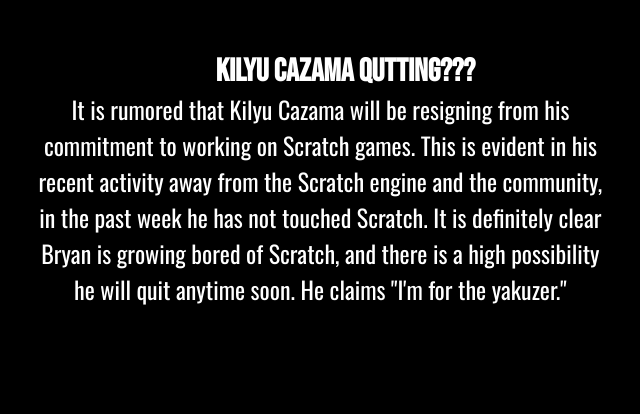
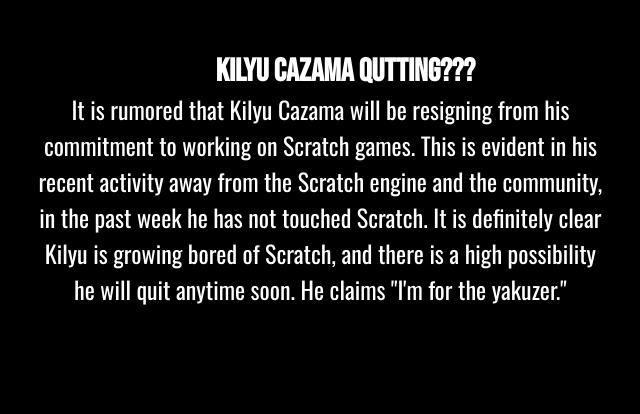
Before and after one commit to brorgus/brorgus.github.io, a plain HTML site: page news.html in a window 1280 px wide. Shown: the part 336-750 px from the top of the page, 606-1246 px from the left. Drawn offline with nearby package versions, Linux system fonts and the light colour scheme.

Commit message:
Update news.html

```diff
--- a/news.html
+++ b/news.html
@@ -25,7 +25,7 @@
 
 <span class="part">
 <h3>Kilyu Cazama Qutting???</h3> <!-- Title -->
-<p class="info">It is rumored that Kilyu Cazama will be resigning from his commitment to working on Scratch games. This is evident in his recent activity away from the Scratch engine and the community, in the past week he has not touched Scratch. It is definitely clear Bryan is growing bored of Scratch, and there is a high possibility he will quit anytime soon. He claims "I'm for the yakuzer."</p> <!-- Information -->
+<p class="info">It is rumored that Kilyu Cazama will be resigning from his commitment to working on Scratch games. This is evident in his recent activity away from the Scratch engine and the community, in the past week he has not touched Scratch. It is definitely clear Kilyu is growing bored of Scratch, and there is a high possibility he will quit anytime soon. He claims "I'm for the yakuzer."</p> <!-- Information -->
 </span>
 
 <span class="part">
```
